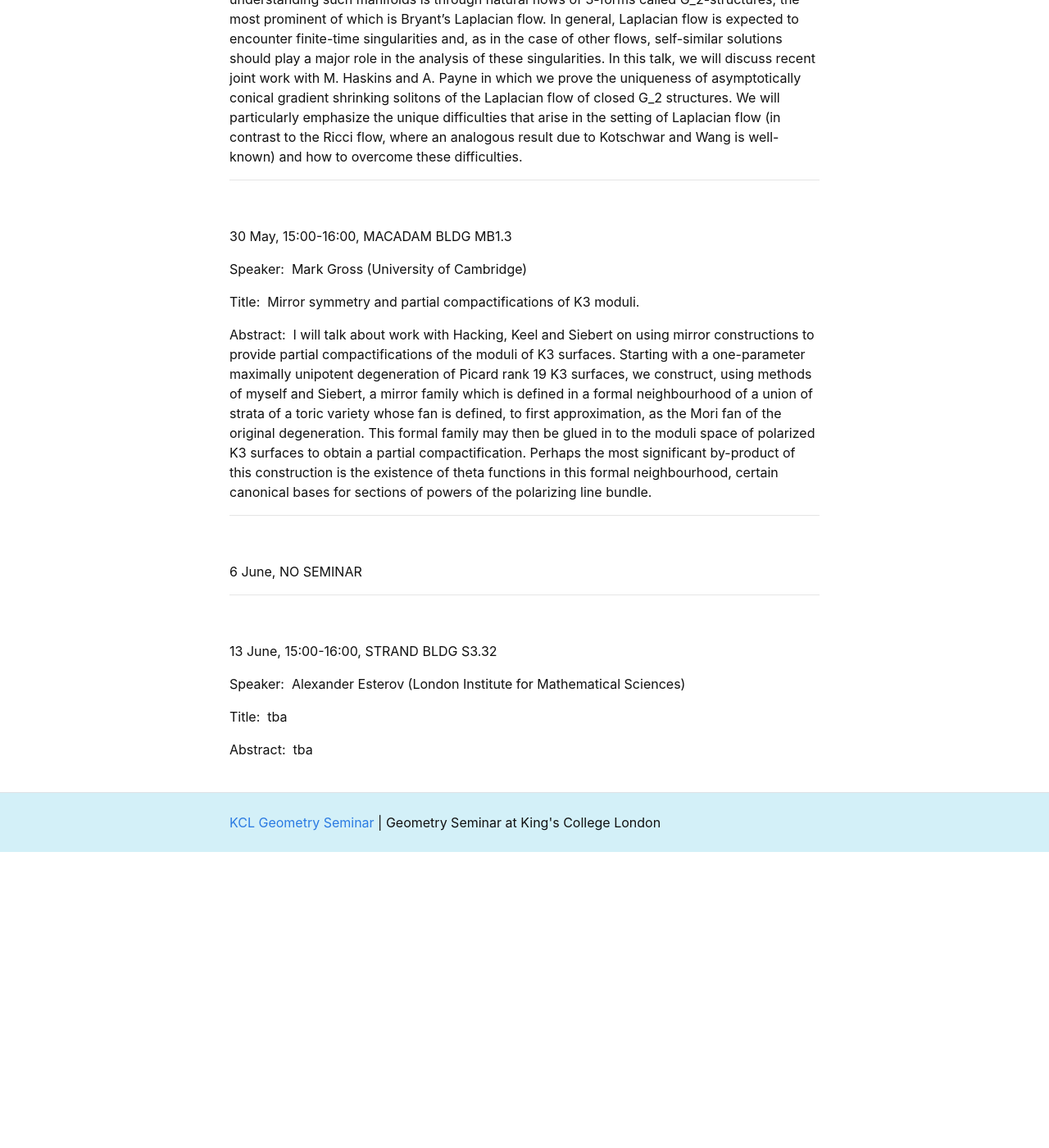
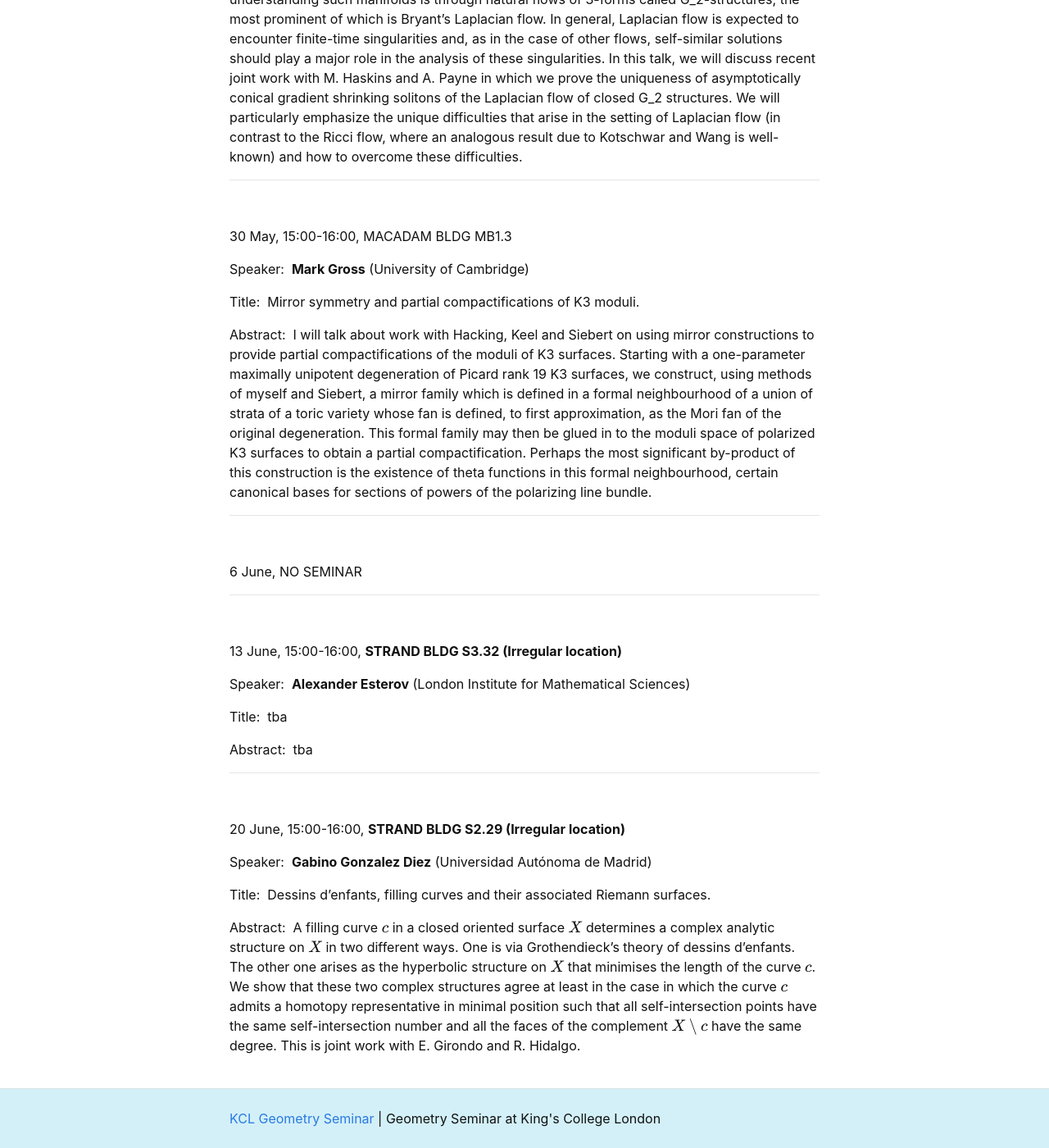
Before and after one commit to kcl-geometry-seminar/kcl-geometry-seminar.github.io, a Jekyll site: the page built from pages/index.md, in a window 1280 px wide and 1400 px high, scrolled down 6046 px. Shown: the whole window at 82% size. Built offline with Jekyll 4.4.1, drawn with Linux system fonts in a browser that asks for light colours; formulas are drawn with MathJax 3; a script that is not in the unit is left out; before the commit the page ends 7085 px from its top, so only the background shows below that; some of the changed text lies outside the part shown.

Commit message:
Update index.md
Added the details of the talk on 20 June.

```diff
--- a/pages/index.md
+++ b/pages/index.md
@@ -164,7 +164,7 @@ Abstract:&nbsp; The space of measured laminations on a hyperbolic surface is a g
 
 2 May, 15:00-16:00, MACADAM BLDG MB1.3
 
-Speaker:&nbsp; Aleksander Doan (University College London, University of Cambridge)
+Speaker:&nbsp; **Aleksander Doan** (University College London, University of Cambridge)
 
 Title:&nbsp; Symplectic invariants of Calabi-Yau threefolds
 
@@ -177,7 +177,7 @@ Abstract:&nbsp; This talk is about various curve counting invariants of Calabi-Y
 
 9 May, 15:00-16:00, MACADAM BLDG MB1.3
 
-Speaker:&nbsp; Alice Kerr (Bristol)
+Speaker:&nbsp; **Alice Kerr** (Bristol)
 
 Title:&nbsp; Embedded subgroups in mapping class groups
 
@@ -190,7 +190,7 @@ Abstract:&nbsp; A natural group to study is the group of orientation-preserving
 
 16 May, 15:00-16:00, MACADAM BLDG MB1.3
 
-Speaker:&nbsp; Ivan Solonenko (King's College London)
+Speaker:&nbsp; **Ivan Solonenko** (King's College London)
 
 Title:&nbsp; Homogeneous complex hypersurfaces in Hermitian symmetric spaces
 
@@ -207,7 +207,7 @@ Finally, I will show how all non-totally-geodesic HCHs in irreducible compact He
 
 23 May, 15:00-16:00, MACADAM BLDG MB1.3
 
-Speaker:&nbsp; Ilyas Khan (University of Oxford)
+Speaker:&nbsp; **Ilyas Khan** (University of Oxford)
 
 Title:&nbsp; Uniqueness of Asymptotically Conical Gradient Shrinking Solitons in G_2-Laplacian Flow (joint with M. Haskins and A. Payne)
 
@@ -220,7 +220,7 @@ Abstract:&nbsp; Riemannian 7-manifolds with holonomy equal to the exceptional Li
 
 30 May, 15:00-16:00, MACADAM BLDG MB1.3
 
-Speaker:&nbsp; Mark Gross (University of Cambridge)
+Speaker:&nbsp; **Mark Gross** (University of Cambridge)
 
 Title:&nbsp; Mirror symmetry and partial compactifications of K3 moduli.
 
@@ -235,13 +235,27 @@ Abstract:&nbsp; I will talk about work with Hacking, Keel and Siebert on using m
 
 
 -----------------------------------------------------------
+
 <br />
 
 
-13 June, 15:00-16:00, STRAND BLDG S3.32
+13 June, 15:00-16:00, **STRAND BLDG S3.32 (Irregular location)**
 
-Speaker:&nbsp; Alexander Esterov (London Institute for Mathematical Sciences)
+Speaker:&nbsp; **Alexander Esterov** (London Institute for Mathematical Sciences)
 
 Title:&nbsp; tba
 
 Abstract:&nbsp; tba
+
+-----------------------------------------------------------
+<br />
+
+
+20 June, 15:00-16:00, **STRAND BLDG S2.29 (Irregular location)**
+
+Speaker:&nbsp; **Gabino Gonzalez Diez** (Universidad Autónoma de Madrid)
+
+Title:&nbsp; Dessins d'enfants, filling curves and their associated Riemann surfaces.
+
+Abstract:&nbsp; A filling curve $c$ in a closed oriented surface $X$ determines a complex analytic structure on $X$ in two different ways.
+One is via Grothendieck’s theory of dessins d’enfants. The other one arises as the hyperbolic structure on $X$ that minimises the length of the curve $c$.  We show that these two complex structures agree at least in the case in which the curve $c$ admits a homotopy representative in minimal position such that all self-intersection points have the same self-intersection number and all the faces of the complement $X \setminus c$ have the same degree. This is joint work with E. Girondo and R. Hidalgo.
```
